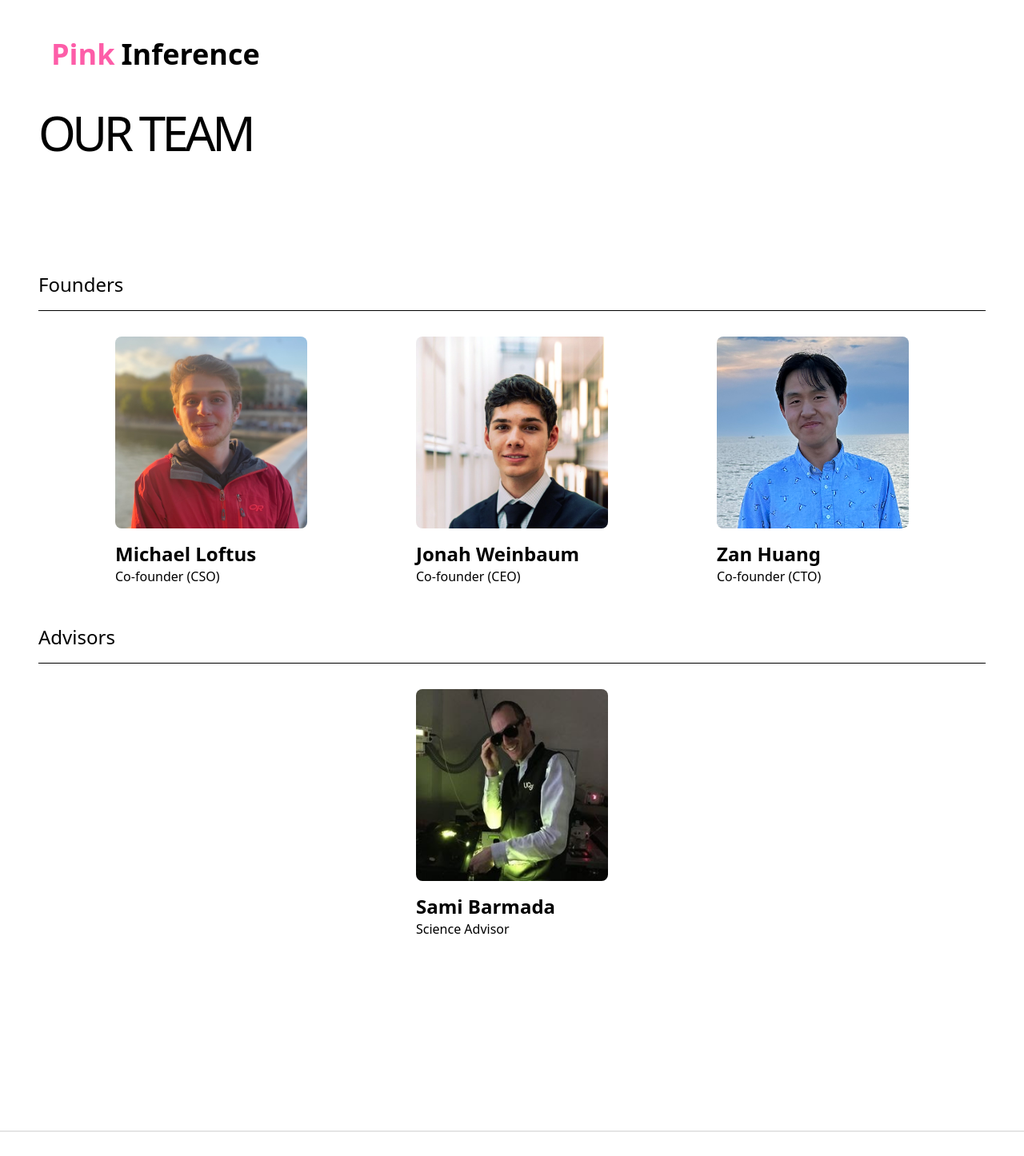
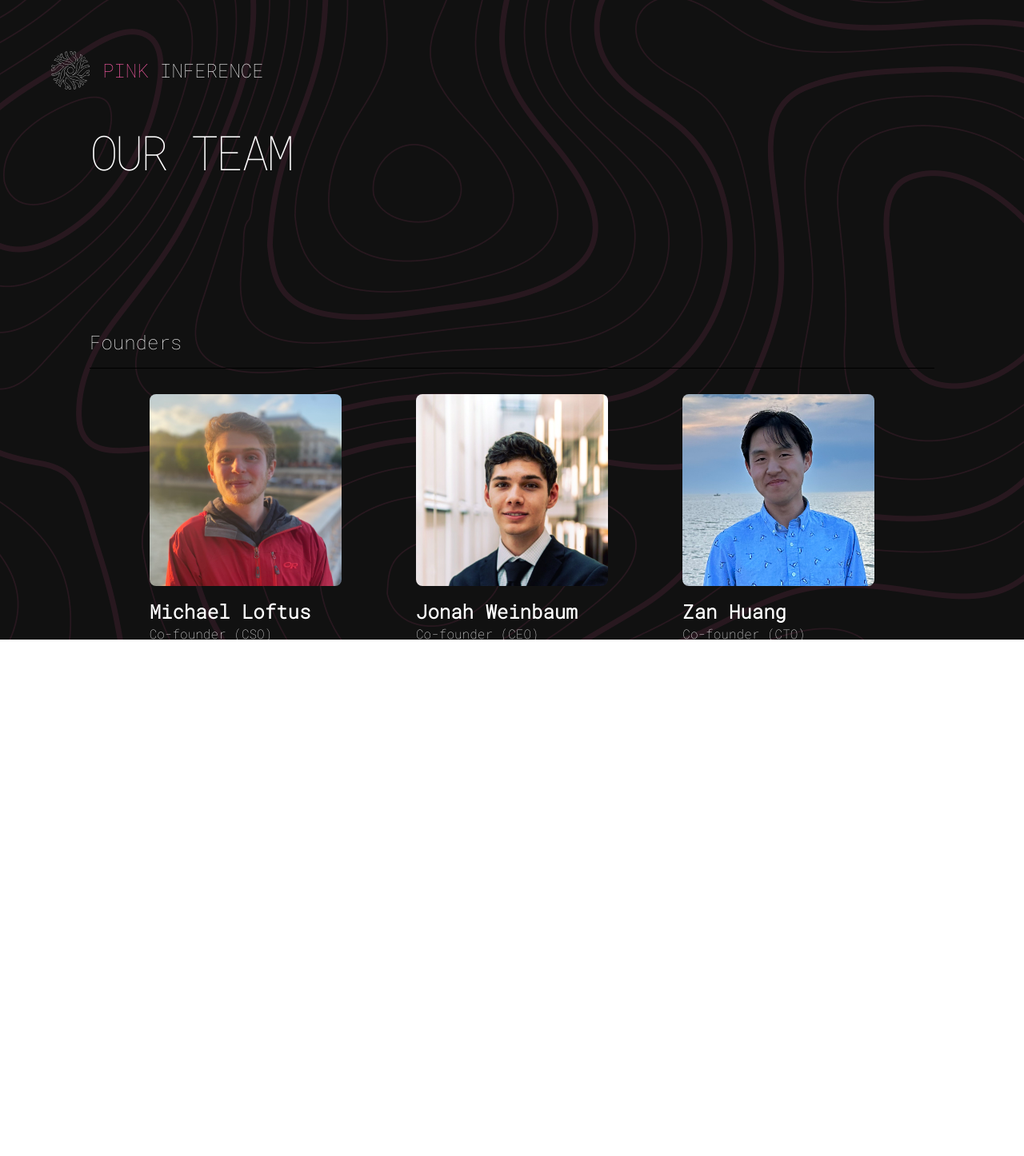
Before and after one commit to jonahwei19/pink-inference-website, a Next.js app: page /TeamSection in a window 1280 px wide. Shown: the top 1446 px of the page at 80% size. After the commit the page ends 800 px from the top, so only its background shows below. Built offline with nearby package versions, Linux system fonts and the light colour scheme.

Commit message:
added animations to landing page and a bg to teams page

```diff
--- a/app/TeamSection/page.tsx
+++ b/app/TeamSection/page.tsx
@@ -5,6 +5,7 @@ import { useInView } from "react-intersection-observer";
 import MemberDisplay from "@/components/MemberDisplay";
 import Image from "next/image";
 import Link from "next/link";
+import { robotoMonoFont, montserratFont } from "@/utilities/fonts";
 
 export default function TeamSection() {
   const [headerRef, headerInView] = useInView({
@@ -18,16 +19,22 @@ export default function TeamSection() {
   });
 
   return (
-    <main className='flex min-h-screen flex-col items-center mx-auto w-full relative'>
-      <header className='flex justify-between w-full px-6 py-4 sm:px-16 sm:py-12'>
-        <Link
-          href={"/"}
-          className='text-4xl font-bold flex flex-col sm:flex-row gap-x-2'
+    <main
+      className={`flex min-h-screen flex-col items-center w-full bg-[#111111] text-white`}
     >
-          <span className='text-[#FD5DA8]'>Pink</span>Inference
+      <div
+        className={`relative h-screen flex flex-col gap-12 w-full bg-topological p-6 sm:p-16 bg-center bg-cover font-thin ${robotoMonoFont.className}`}
+      >
+        <Link href={"/"} className='flex items-center gap-4'>
+          <div className='relative h-12 w-12'>
+            <Image src={"/logo.svg"} fill alt='logo' />
+          </div>
+          <h1
+            className={`text-white font-thin text-2xl ${robotoMonoFont.className}`}
+          >
+            <span className='text-[#FE5DA8]'>PINK</span> INFERENCE
+          </h1>
         </Link>
-      </header>
-
         <motion.h1
           className='mb-36 text-6xl w-max mr-auto md:ml-12 tracking-[-0.075em]'
           ref={headerRef}
@@ -37,7 +44,6 @@ export default function TeamSection() {
         >
           OUR TEAM
         </motion.h1>
-
         <div className='w-full md:px-12'>
           <motion.section
             id='About'
@@ -80,19 +86,19 @@ export default function TeamSection() {
           </motion.section>
         </div>
         <div className={`h-[30vh] w-full`} />
-
-      <hr className='border border-opacity-10 border-solid border-black w-full' />
-
-      <footer className='flex flex-col justify-around items-center my-8'>
+        <footer
+          className={`flex flex-col gap-2 justify-around items-center my-8 ${robotoMonoFont.className} font-light`}
+        >
           <Image
-          src={"/pink-inference-icon.png"}
-          width={30}
-          height={30}
+            src={"/logo.svg"}
+            width={48}
+            height={48}
             alt='Pink Inference Logo'
           />
           <p>&copy; 2023 Pink Inference</p>
           <p>Designed and Built by Hunter Samoy</p>
         </footer>
+      </div>
     </main>
   );
 }
--- a/app/page.tsx
+++ b/app/page.tsx
@@ -1,15 +1,26 @@
+"use client";
+
 import Image from "next/image";
 import Link from "next/link";
 import { robotoMonoFont, montserratFont } from "@/utilities/fonts";
+import AOS from "aos";
 import "aos/dist/aos.css";
+import { useEffect } from "react";
 
 export default function Home() {
+  useEffect(() => {
+    AOS.init({
+      duration: 1000,
+      once: false,
+    });
+  }, []);
+
   return (
     <main
       className={`flex min-h-screen flex-col items-center w-full bg-[#111111] text-white`}
     >
       <div className='relative h-screen flex flex-col w-full bg-topological p-6 sm:p-16 bg-center bg-cover'>
-        <div className='flex items-center gap-4'>
+        <Link href={"/"} className='flex items-center gap-4'>
           <div className='relative h-12 w-12'>
             <Image src={"/logo.svg"} fill alt='logo' />
           </div>
@@ -18,9 +29,9 @@ export default function Home() {
           >
             <span className='text-[#FE5DA8]'>PINK</span> INFERENCE
           </h1>
-        </div>
+        </Link>
 
-        <div className='relative w-[300px] sm:w-[500px] md:w-[800px] lg:w-[1000px] aspect-square sm:-top-10 md:-top-36 left-[40%] sm:left-[35%] xl:left-[45%] 2xl:left-[50%]'>
+        <div className='relative w-[300px] sm:w-[500px] md:w-[800px] lg:w-[1000px] aspect-square sm:-top-10 md:-top-64 left-[40%] sm:left-[35%] xl:left-[45%] 2xl:left-[50%]'>
           <Image fill src={"/logo.svg"} alt='logo' />
         </div>
 
@@ -28,11 +39,17 @@ export default function Home() {
           <h1
             className={`text-4xl sm:text-5xl md:text-6xl lg:text-7xl ${robotoMonoFont.className} font-thin`}
           >
-            SCALABLE <br />
-            & POWERFUL <br />
-            WETWARE COMPUTING
+            <p data-aos='fade-up'>
+              SCALABLE <br />& POWERFUL
+            </p>
+            <p data-aos='fade-up' data-aos-delay={1200}>
+              WETWARE COMPUTING
+            </p>
           </h1>
           <p
+            data-aos='fade-right'
+            data-aos-duration={2000}
+            data-aos-delay={2400}
             className={`text-sm sm:text-base md:text-2xl ${montserratFont.className} font-light lg:max-w-[60vw]`}
           >
             Wetware architecture for the next generation of robotics
@@ -40,16 +57,29 @@ export default function Home() {
           <div
             className={`text-sm sm:text-base md:text-2xl flex gap-4 sm:gap-12 flex-wrap lg:max-w-[60vw] ${robotoMonoFont.className} font-thin`}
           >
-            <button className='border-solid border-white border-spacing-3 border px-4 sm:px-7 py-2 rounded-md hover:opacity-70'>
+            <button
+              data-aos='fade-right'
+              data-aos-duration={2000}
+              data-aos-delay={2400}
+              className='border-solid border-white border-spacing-3 border px-4 sm:px-7 py-2 rounded-md hover:opacity-70'
+            >
               ABOUT
             </button>
             <Link
+              data-aos='fade-right'
+              data-aos-duration={2000}
+              data-aos-delay={2400}
               href='/TeamSection'
               className='border-solid border-white border-spacing-3 border px-4 sm:px-7 py-2 rounded-md hover:opacity-70'
             >
               TEAM
             </Link>
-            <button className=' border-solid border-white border-spacing-3 border px-4 sm:px-7 py-2 rounded-md hover:opacity-70'>
+            <button
+              data-aos='fade-right'
+              data-aos-duration={2000}
+              data-aos-delay={2400}
+              className=' border-solid border-white border-spacing-3 border px-4 sm:px-7 py-2 rounded-md hover:opacity-70'
+            >
               INVESTORS
             </button>
           </div>
```
Lines whose indentation alone changed are shown as unchanged.
